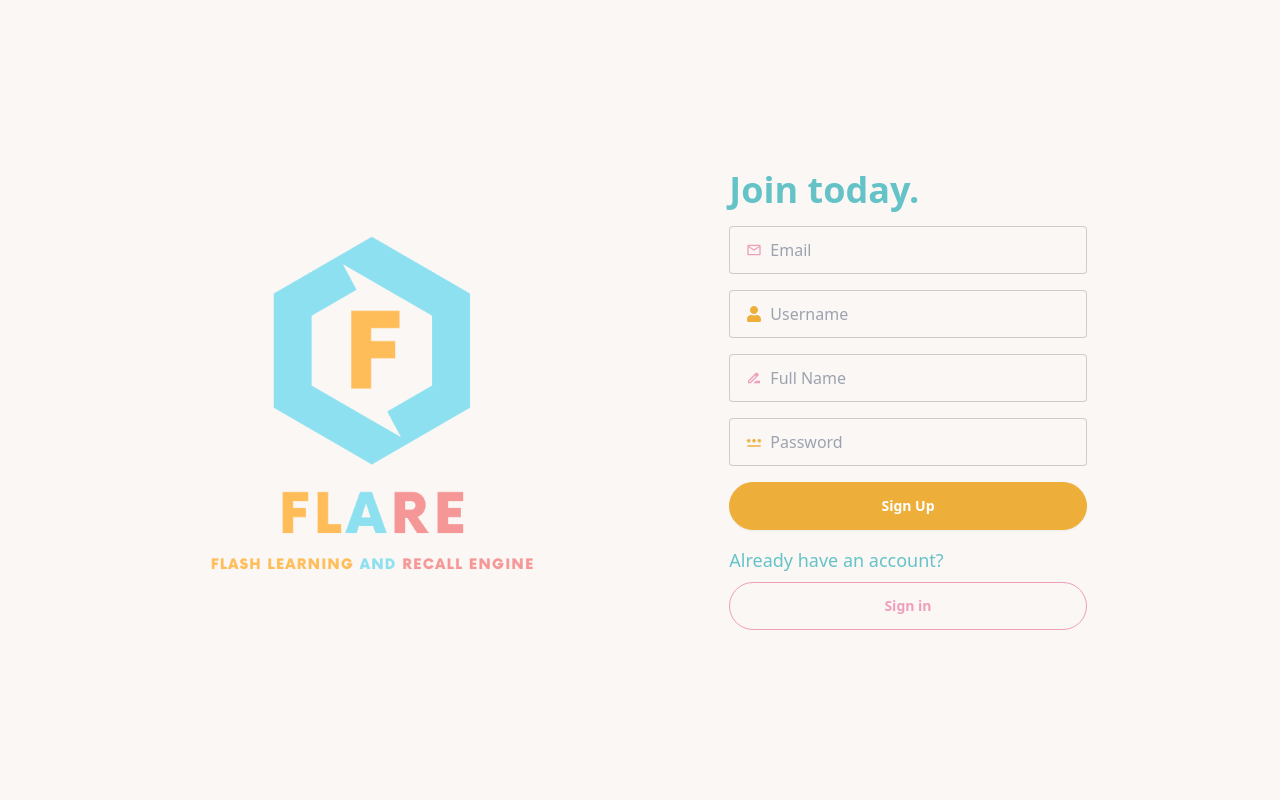
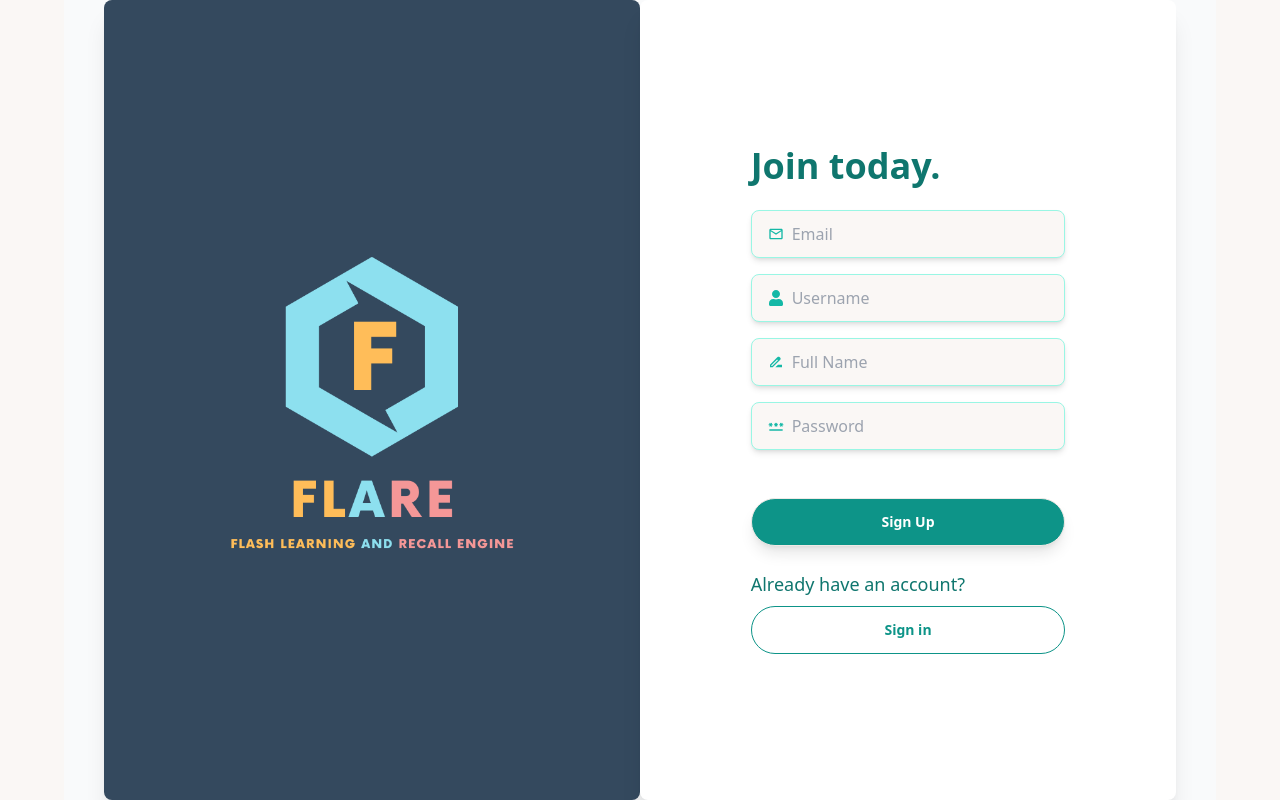
Before and after one commit to ApekshaHatle/ALFREDTASK, a React (Vite) app in the folder frontend/: page /signup in a window 1280 px wide. Built offline with nearby package versions, Linux system fonts and the light colour scheme; no server answers.

Commit message:
2- changed themes for login,signup & flashcard page

```diff
--- a/frontend/index.html
+++ b/frontend/index.html
@@ -2,7 +2,7 @@
 <html lang="en">
   <head>
     <meta charset="UTF-8" />
-    <link rel="icon" type="image/svg+xml" href="/vite.svg" />
+    <link rel="icon" type="image/png" href="./src/assets/logo3.png" />
     <meta name="viewport" content="width=device-width, initial-scale=1.0" />
     <title>FLARE</title>
   </head>
--- a/frontend/src/components/common/Flashcard.jsx
+++ b/frontend/src/components/common/Flashcard.jsx
@@ -52,12 +52,12 @@ const Flashcard = ({ flashcard, onDelete }) => {
     };
 
     return (
-        <div className="bg-white dark:bg-gray-800 rounded-lg shadow-lg p-6 m-4 max-w-md w-full">
+        <div className="bg-white dark:bg-gray-100 rounded-lg shadow-lg p-6 m-4 max-w-md w-full">
             <div className="relative">
                 <div className="absolute top-2 right-2 flex gap-2">
                     <button
                         onClick={handleDelete}
-                        className="text-red-500 hover:text-red-700"
+                        className="text-red-500 hover:text-red-600 transition duration-200"
                     >
                         <svg xmlns="http://www.w3.org/2000/svg" className="h-5 w-5" viewBox="0 0 20 20" fill="currentColor">
                             <path fillRule="evenodd" d="M9 2a1 1 0 00-.894.553L7.382 4H4a1 1 0 000 2v10a2 2 0 002 2h8a2 2 0 002-2V6a1 1 0 100-2h-3.382l-.724-1.447A1 1 0 0011 2H9zM7 8a1 1 0 012 0v6a1 1 0 11-2 0V8zm5-1a1 1 0 00-1 1v6a1 1 0 102 0V8a1 1 0 00-1-1z" clipRule="evenodd" />
@@ -65,12 +65,12 @@ const Flashcard = ({ flashcard, onDelete }) => {
                     </button>
                 </div>
 
-                <div className="mb-4 text-sm text-gray-500 dark:text-gray-400">
+                <div className="mb-4 text-sm text-gray-600 dark:text-gray-700">
                     Box {flashcard.box} • Next review: {new Date(flashcard.nextReviewDate).toLocaleDateString()}
                 </div>
 
                 <div className="min-h-[150px] flex items-center justify-center">
-                    <p className="text-lg text-center">
+                    <p className="text-lg text-center text-gray-700 dark:text-gray-800">
                         {isFlipped ? flashcard.answer : flashcard.question}
                     </p>
                 </div>
@@ -79,23 +79,24 @@ const Flashcard = ({ flashcard, onDelete }) => {
                     {!isFlipped ? (
                         <button
                             onClick={() => setIsFlipped(true)}
-                            className="w-full bg-blue-500 text-white py-2 px-4 rounded hover:bg-blue-600 transition"
+                            className="w-full bg-gradient-to-r from-[#2D3748] to-[#4A5568] text-white py-2 px-4 rounded hover:bg-gradient-to-r hover:from-[#2B6CB0] hover:to-[#3182CE] transition duration-200"
                         >
                             Show Answer
                         </button>
+
                     ) : (
                         <div className="flex gap-2">
                             <button
                                 onClick={() => handleAnswer(false)}
                                 disabled={isLoading}
-                                className="flex-1 bg-red-500 text-white py-2 px-4 rounded hover:bg-red-600 transition disabled:opacity-50"
+                                className="flex-1 bg-orange-400 text-white py-2 px-4 rounded hover:bg-orange-500 transition duration-200 disabled:opacity-50"
                             >
                                 Got it Wrong
                             </button>
                             <button
                                 onClick={() => handleAnswer(true)}
                                 disabled={isLoading}
-                                className="flex-1 bg-green-500 text-white py-2 px-4 rounded hover:bg-green-600 transition disabled:opacity-50"
+                                className="flex-1 bg-purple-400 text-white py-2 px-4 rounded hover:bg-purple-500 transition duration-200 disabled:opacity-50"
                             >
                                 Got it Right
                             </button>
--- a/frontend/src/pages/auth/signup/SignUpPage.jsx
+++ b/frontend/src/pages/auth/signup/SignUpPage.jsx
@@ -1,6 +1,6 @@
 import { Link } from "react-router-dom";
 import { useState } from "react";
-import logo from "../../../assets/logo.png"; // Updated artistic logo D:\Workspace\Web_Workspace\AadiFoundTraining\Hive\frontend\public\logo.png
+import logo from "../../../assets/logo.png";
 import { MdOutlineMail, MdPassword, MdDriveFileRenameOutline } from "react-icons/md";
 import { FaUser } from "react-icons/fa";
 import { useMutation } from "@tanstack/react-query";
@@ -14,28 +14,25 @@ const SignUpPage = () => {
     password: "",
   });
 
-  const {mutate,isError,isPending,error} = useMutation({
-    mutationFn: async({email,username,fullName,password}) =>{
+  const { mutate, isError, isPending, error } = useMutation({
+    mutationFn: async ({ email, username, fullName, password }) => {
       try {
-        const res = await fetch("/api/auth/signup",{
-          method :"POST",
-          headers:{
-            "Content-Type" : "application/json"
+        const res = await fetch("/api/auth/signup", {
+          method: "POST",
+          headers: {
+            "Content-Type": "application/json",
           },
-          body: JSON.stringify({email,username,fullName,password})
+          body: JSON.stringify({ email, username, fullName, password }),
         });
 
-
         const data = await res.json();
-        if(!res.ok) throw new Error(data.error || "Failed to create Account");
-        console.log(data);
+        if (!res.ok) throw new Error(data.error || "Failed to create Account");
         return data;
       } catch (error) {
-        console.error(error);
         throw error;
       }
     },
-    onSuccess:() => {
+    onSuccess: () => {
       toast.success("Account created successfully");
     },
   });
@@ -50,33 +47,36 @@ const SignUpPage = () => {
   };
 
   return (
-    <div className="max-w-screen-xl mx-auto flex h-screen px-10 bg-base-100">
-      <div className="flex-1 hidden lg:flex items-center justify-center">
-      <img src={logo} alt="Logo" className="lg:w-2/3" />
+    <div className="max-w-screen-xl mx-auto flex h-screen px-10 bg-gray-50">
+      {/* Logo Section */}
+      <div className="flex-1 hidden lg:flex items-center justify-center bg-[#34495E] p-8 rounded-lg shadow-xl">
+        <img src={logo} alt="Logo" className="lg:w-2/3" />
       </div>
-      <div className="flex-1 flex flex-col justify-center items-center">
-        <form className="lg:w-2/3 mx-auto md:mx-20 flex gap-4 flex-col" onSubmit={handleSubmit}>
-        <img src={logo} alt="Logo" className="w-24 lg:hidden" />
-          <h1 className="text-4xl font-extrabold text-primary">Join today.</h1>
+      {/* Form Section */}
+      <div className="flex-1 flex flex-col justify-center items-center bg-white shadow-xl rounded-lg p-8">
+        <form className="lg:w-2/3 mx-auto md:mx-20 flex gap-6 flex-col" onSubmit={handleSubmit}>
+          {/* Logo (Mobile) */}
+          <img src={logo} alt="Logo" className="w-24 lg:hidden mb-6" />
+          <h1 className="text-4xl font-extrabold text-teal-700">Join today.</h1>
 
-          <label className="input input-bordered rounded flex items-center gap-2">
-            <MdOutlineMail className="text-secondary" />
+          {/* Input Fields */}
+          <div className="flex gap-4 flex-wrap mb-6">
+          <label className="input input-bordered rounded-lg flex items-center gap-2 flex-1 shadow-md border-teal-200">
+            <MdOutlineMail className="text-teal-500" />
             <input
               type="email"
-              className="grow bg-transparent outline-none text-base-content"
+              className="grow bg-transparent outline-none text-gray-700"
               placeholder="Email"
               name="email"
               onChange={handleInputChange}
               value={formData.email}
             />
           </label>
-
-          <div className="flex gap-4 flex-wrap">
-            <label className="input input-bordered rounded flex items-center gap-2 flex-1">
-              <FaUser className="text-accent" />
+            <label className="input input-bordered rounded-lg flex items-center gap-2 flex-1 shadow-md border-teal-200">
+              <FaUser className="text-teal-500" />
               <input
                 type="text"
-                className="grow bg-transparent outline-none text-base-content"
+                className="grow bg-transparent outline-none text-gray-700"
                 placeholder="Username"
                 name="username"
                 onChange={handleInputChange}
@@ -84,43 +84,41 @@ const SignUpPage = () => {
               />
             </label>
 
-            <label className="input input-bordered rounded flex items-center gap-2 flex-1">
-              <MdDriveFileRenameOutline className="text-secondary" />
+            <label className="input input-bordered rounded-lg flex items-center gap-2 flex-1 shadow-md border-teal-200">
+              <MdDriveFileRenameOutline className="text-teal-500" />
               <input
                 type="text"
-                className="grow bg-transparent outline-none text-base-content"
+                className="grow bg-transparent outline-none text-gray-700"
                 placeholder="Full Name"
                 name="fullName"
                 onChange={handleInputChange}
                 value={formData.fullName}
               />
             </label>
-          </div>
-
-          <label className="input input-bordered rounded flex items-center gap-2">
-            <MdPassword className="text-accent" />
+          <label className="input input-bordered rounded-lg flex items-center gap-2 flex-1 shadow-md border-teal-200">
+            <MdPassword className="text-teal-500" />
             <input
               type="password"
-              className="grow bg-transparent outline-none text-base-content"
+              className="grow bg-transparent outline-none text-gray-700"
               placeholder="Password"
               name="password"
               onChange={handleInputChange}
               value={formData.password}
             />
           </label>
+          </div>
 
-          <button className="btn rounded-full btn-accent text-white">
+          <button className="btn bg-teal-600 text-white rounded-full hover:bg-teal-500 focus:outline-none transition duration-300 ease-in-out shadow-lg transform hover:scale-105">
             {isPending ? "Loading..." : "Sign Up"}
-
           </button>
 
-          {isError && <p className="text-error">{ error.message }</p>}
+          {isError && <p className="text-red-500 mt-2">{error.message}</p>}
         </form>
 
-        <div className="flex flex-col lg:w-2/3 gap-2 mt-4">
-          <p className="text-primary text-lg">Already have an account?</p>
+        <div className="flex flex-col lg:w-2/3 gap-2 mt-6">
+          <p className="text-lg text-teal-700">Already have an account?</p>
           <Link to="/login">
-            <button className="btn rounded-full btn-outline btn-secondary w-full">
+            <button className="btn btn-outline border-teal-600 text-teal-600 hover:bg-teal-600 hover:text-white rounded-full w-full py-3 transition duration-300 ease-in-out transform hover:scale-105">
               Sign in
             </button>
           </Link>
```
Also changed, not shown: frontend/src/pages/auth/login/LoginPage.jsx (+26 -17 lines), frontend/src/pages/flashcards/FlashcardsPage.jsx (+9 -9 lines), frontend/src/assets/logo3.png (added).
